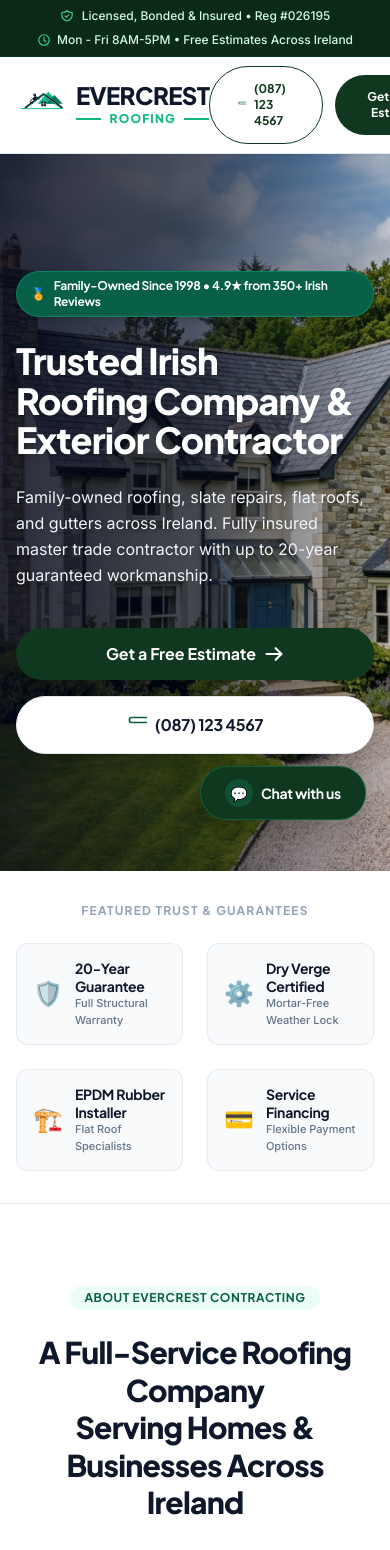
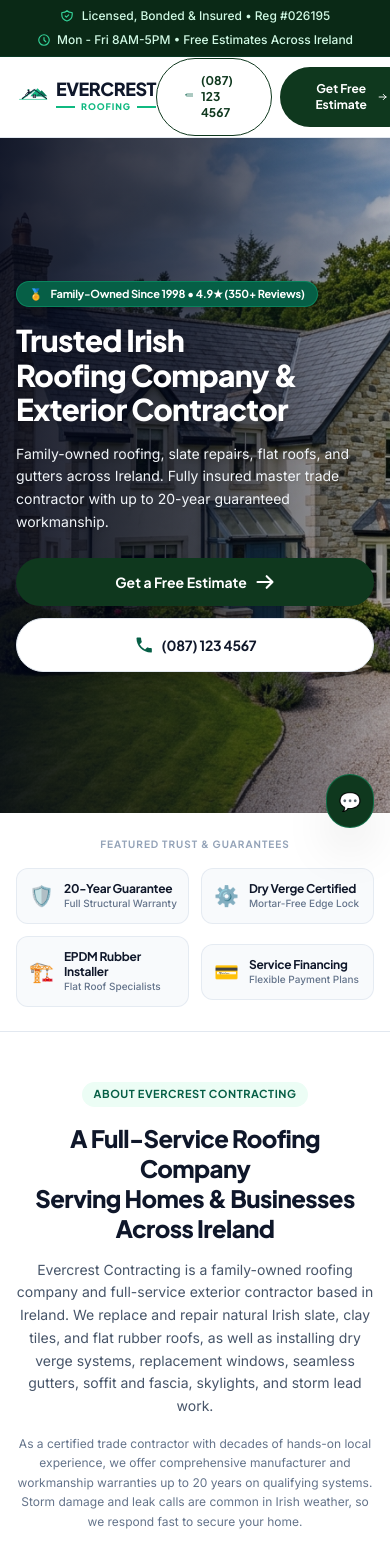
Before and after one commit to akhtarsahid7595-create/DomBathroomsLTD, a React (Vite) app: page / in a window 390 px wide. Shown: the top 1550 px of the page. Built offline with nearby package versions, Linux system fonts and the light colour scheme.

Commit message:
Fix floating chat button text overlap and phone icon on mobile viewports

```diff
--- a/src/components/ChatFloatingWidget.jsx
+++ b/src/components/ChatFloatingWidget.jsx
@@ -4,13 +4,11 @@ export default function ChatFloatingWidget({ onOpenQuote }) {
   return (
     <button
       onClick={onOpenQuote}
-      className="chat-widget-btn group shadow-2xl border border-emerald-500/30"
+      className="fixed bottom-4 right-4 z-50 bg-[#0F381E] text-white font-bold font-heading p-3 sm:px-5 sm:py-3 rounded-full shadow-2xl border border-emerald-500/40 hover:bg-[#15522B] transition-all flex items-center gap-2 group"
       aria-label="Chat with us"
     >
-      <div className="w-7 h-7 rounded-full bg-emerald-500/20 flex items-center justify-center text-emerald-300 font-bold text-sm">
-        💬
-      </div>
-      <span className="text-sm font-bold font-heading">Chat with us</span>
+      <span className="text-lg">💬</span>
+      <span className="hidden sm:inline text-sm">Chat with us</span>
     </button>
   );
 }
--- a/src/components/EvercrestLogo.jsx
+++ b/src/components/EvercrestLogo.jsx
@@ -1,16 +1,18 @@
 import React from 'react';
 
-export default function EvercrestLogo({ variant = 'light', className = '' }) {
+export default function EvercrestLogo({ variant = 'light', size = 'normal', className = '' }) {
   const isDark = variant === 'dark';
   const mainTextColor = isDark ? '#FFFFFF' : '#0F172A';
   const rooferColor = isDark ? '#FFFFFF' : '#0F172A';
   const greenColor = '#10B981';
 
+  const isSmall = size === 'small';
+
   return (
-    <div className={`flex items-center gap-3 ${className}`}>
-      {/* Recreated Vector SVG Logo Emblem from Flyer */}
+    <div className={`flex items-center gap-2 sm:gap-3 ${className}`}>
+      {/* Recreated Vector SVG Logo Emblem */}
       <svg
-        className="w-12 h-12 shrink-0 overflow-visible"
+        className={`${isSmall ? 'w-8 h-8 sm:w-10 sm:h-10' : 'w-10 h-10 sm:w-12 sm:h-12'} shrink-0 overflow-visible`}
         viewBox="0 0 200 160"
         fill="none"
         xmlns="http://www.w3.org/2000/svg"
@@ -36,16 +38,11 @@ export default function EvercrestLogo({ variant = 'light', className = '' }) {
         <line x1="105" y1="75" x2="125" y2="75" stroke={isDark ? "#0B0F17" : "#FFFFFF"} strokeWidth="2" />
 
         {/* Silhouetted Roofer Working on Left Slope */}
-        {/* Head with hard hat */}
         <circle cx="78" cy="38" r="6" fill={rooferColor} />
         <path d="M72 36C72 33 84 33 84 36Z" fill={greenColor} />
-        {/* Body bending over roof */}
         <path d="M68 55L78 42L90 48L78 62Z" fill={rooferColor} />
-        {/* Arm holding hammer */}
         <path d="M86 46L98 52L94 56" stroke={rooferColor} strokeWidth="3" strokeLinecap="round" />
-        {/* Hammer hitting roof */}
         <rect x="94" y="52" width="6" height="4" fill={greenColor} />
-        {/* Legs kneeling */}
         <path d="M68 55L58 68L70 72" stroke={rooferColor} strokeWidth="4" strokeLinecap="round" />
 
         {/* Ground / Roof Base Line */}
@@ -54,12 +51,12 @@ export default function EvercrestLogo({ variant = 'light', className = '' }) {
 
       {/* Brand Typography */}
       <div className="flex flex-col">
-        <span className="text-2xl font-black tracking-tight uppercase font-heading leading-none" style={{ color: mainTextColor }}>
+        <span className={`${isSmall ? 'text-lg sm:text-xl' : 'text-xl sm:text-2xl'} font-black tracking-tight uppercase font-heading leading-none`} style={{ color: mainTextColor }}>
           EVERCREST
         </span>
-        <div className="flex items-center gap-2 mt-1">
+        <div className="flex items-center gap-1.5 mt-0.5 sm:mt-1">
           <div className="h-[2px] flex-grow bg-emerald-500"></div>
-          <span className="text-xs font-black tracking-widest text-emerald-500 uppercase font-heading">
+          <span className={`${isSmall ? 'text-[9px] sm:text-xs' : 'text-[10px] sm:text-xs'} font-black tracking-widest text-emerald-500 uppercase font-heading`}>
             ROOFING
           </span>
           <div className="h-[2px] flex-grow bg-emerald-500"></div>
--- a/src/components/Header.jsx
+++ b/src/components/Header.jsx
@@ -7,11 +7,11 @@ export default function Header({ onOpenQuote }) {
   return (
     <header className="sticky top-0 w-full bg-white border-b border-slate-200 z-50 shadow-sm">
       <div className="max-w-7xl mx-auto px-4 sm:px-6 lg:px-8">
-        <div className="flex justify-between items-center h-24">
+        <div className="flex justify-between items-center h-20 sm:h-24">
 
-          {/* Recreated Logo from Flyer */}
-          <a href="#" className="flex items-center group">
-            <EvercrestLogo variant="light" />
+          {/* Logo with compact sizing on small mobile viewports */}
+          <a href="#" className="flex items-center group shrink-0">
+            <EvercrestLogo variant="light" size="small" />
           </a>
 
           {/* Desktop Navigation Links */}
@@ -35,10 +35,10 @@ export default function Header({ onOpenQuote }) {
           </nav>
 
           {/* Action CTAs */}
-          <div className="flex items-center gap-3">
+          <div className="flex items-center gap-2 sm:gap-3">
             <a
               href="tel:0871234567"
-              className="ic-btn-phone text-xs sm:text-sm py-2.5 px-4 sm:px-5 hidden sm:inline-flex"
+              className="ic-btn-phone text-xs sm:text-sm py-2.5 px-3.5 sm:px-5 hidden sm:inline-flex min-h-[44px] items-center"
             >
               <svg className="w-4 h-4 text-emerald-800" fill="none" stroke="currentColor" viewBox="0 0 24 24">
                 <path strokeLinecap="round" strokeLinejoin="round" strokeWidth="2" d="M3 5a2 2 0 012-2h32a2 2 0 012 2v2a2 2 0 01-2 2H5a2 2 0 01-2-2V5z" />
@@ -48,19 +48,19 @@ export default function Header({ onOpenQuote }) {
 
             <button
               onClick={onOpenQuote}
-              className="ic-btn-primary text-xs sm:text-sm py-2.5 px-5 sm:px-6"
+              className="ic-btn-primary text-xs sm:text-sm py-2.5 px-3.5 sm:px-6 hidden xs:inline-flex min-h-[44px] items-center"
             >
-              <span>Get a Free Estimate</span>
+              <span>Get Free Estimate</span>
               <svg className="w-4 h-4" fill="none" stroke="currentColor" viewBox="0 0 24 24">
                 <path strokeLinecap="round" strokeLinejoin="round" strokeWidth="2.5" d="M14 5l7 7m0 0l-7 7m7-7H3" />
               </svg>
             </button>
 
-            {/* Mobile Toggle */}
+            {/* Mobile Hamburger Toggle */}
             <button
               onClick={() => setMobileMenuOpen(!mobileMenuOpen)}
-              className="lg:hidden p-2 rounded-lg bg-slate-100 text-slate-700 hover:text-emerald-800 transition-colors"
-              aria-label="Toggle Menu"
+              className="lg:hidden p-2.5 rounded-xl bg-slate-100 text-slate-800 hover:text-emerald-800 transition-colors min-w-[44px] min-h-[44px] flex items-center justify-center border border-slate-200"
+              aria-label="Toggle Navigation Menu"
             >
               <svg className="w-6 h-6" fill="none" stroke="currentColor" viewBox="0 0 24 24">
                 {mobileMenuOpen ? (
@@ -75,28 +75,46 @@ export default function Header({ onOpenQuote }) {
         </div>
       </div>
 
-      {/* Mobile Menu */}
+      {/* Enhanced Mobile Drawer Navigation */}
       {mobileMenuOpen && (
-        <div className="lg:hidden bg-white border-b border-slate-200 px-6 py-6 space-y-4">
-          <nav className="flex flex-col space-y-3 font-semibold text-slate-700 text-sm">
-            <a href="#services" onClick={() => setMobileMenuOpen(false)} className="py-2 border-b border-slate-100">Services</a>
-            <a href="#areas" onClick={() => setMobileMenuOpen(false)} className="py-2 border-b border-slate-100">Areas We Serve</a>
-            <a href="#about" onClick={() => setMobileMenuOpen(false)} className="py-2 border-b border-slate-100">About</a>
-            <a href="#portfolio" onClick={() => setMobileMenuOpen(false)} className="py-2 border-b border-slate-100">Portfolio</a>
-            <a href="#reviews" onClick={() => setMobileMenuOpen(false)} className="py-2 border-b border-slate-100">Reviews</a>
-            <a href="#contact" onClick={() => setMobileMenuOpen(false)} className="py-2 border-b border-slate-100">Contact</a>
+        <div className="lg:hidden bg-white border-b border-slate-200 px-6 py-6 space-y-4 shadow-2xl">
+          <nav className="flex flex-col space-y-3 font-semibold text-slate-800 text-base">
+            <a href="#services" onClick={() => setMobileMenuOpen(false)} className="py-2.5 border-b border-slate-100 flex items-center justify-between">
+              <span>Services</span>
+              <span className="text-slate-400">→</span>
+            </a>
+            <a href="#areas" onClick={() => setMobileMenuOpen(false)} className="py-2.5 border-b border-slate-100 flex items-center justify-between">
+              <span>Areas We Serve</span>
+              <span className="text-slate-400">→</span>
+            </a>
+            <a href="#about" onClick={() => setMobileMenuOpen(false)} className="py-2.5 border-b border-slate-100 flex items-center justify-between">
+              <span>About Us</span>
+              <span className="text-slate-400">→</span>
+            </a>
+            <a href="#portfolio" onClick={() => setMobileMenuOpen(false)} className="py-2.5 border-b border-slate-100 flex items-center justify-between">
+              <span>Portfolio & Gallery</span>
+              <span className="text-slate-400">→</span>
+            </a>
+            <a href="#reviews" onClick={() => setMobileMenuOpen(false)} className="py-2.5 border-b border-slate-100 flex items-center justify-between">
+              <span>Client Reviews</span>
+              <span className="text-slate-400">→</span>
+            </a>
+            <a href="#contact" onClick={() => setMobileMenuOpen(false)} className="py-2.5 border-b border-slate-100 flex items-center justify-between">
+              <span>Contact Us</span>
+              <span className="text-slate-400">→</span>
+            </a>
           </nav>
 
           <div className="pt-2 flex flex-col gap-3">
-            <a href="tel:0871234567" className="ic-btn-phone w-full text-center text-sm py-3">
-              📞 (087) 123 4567
+            <a href="tel:0871234567" className="ic-btn-phone w-full text-center text-sm py-3.5 font-bold min-h-[48px] flex items-center justify-center">
+              📞 Call Direct: (087) 123 4567
             </a>
             <button
               onClick={() => {
                 setMobileMenuOpen(false);
                 onOpenQuote();
               }}
-              className="ic-btn-primary w-full text-center text-sm py-3"
+              className="ic-btn-primary w-full text-center text-sm py-3.5 font-bold min-h-[48px]"
             >
               Get a Free Estimate →
             </button>
--- a/src/components/Hero.jsx
+++ b/src/components/Hero.jsx
@@ -2,45 +2,45 @@ import React from 'react';
 
 export default function Hero({ onOpenQuote }) {
   return (
-    <section className="relative min-h-[85vh] flex items-center bg-slate-900 overflow-hidden py-16 lg:py-24">
+    <section className="relative min-h-[80vh] sm:min-h-[85vh] flex items-center bg-slate-900 overflow-hidden py-12 sm:py-16 lg:py-24">
       {/* Background Image: AI-generated authentic luxury traditional Irish house with natural slate roof */}
       <div className="absolute inset-0 z-0">
         <img
           src="/images/hero_roof_banner.jpg"
-          alt="Evercrest Contracting Irish Residential Roof"
+          alt="Evercrest Contracting Residential Roof"
           className="w-full h-full object-cover object-center"
         />
         {/* Soft subtle left gradient overlay for crisp white typography readability while keeping house bright */}
-        <div className="absolute inset-0 bg-gradient-to-r from-slate-950/85 via-slate-950/65 to-slate-950/20" />
+        <div className="absolute inset-0 bg-gradient-to-r from-slate-950/90 via-slate-950/70 to-slate-950/30" />
       </div>
 
       <div className="relative z-10 max-w-7xl mx-auto px-4 sm:px-6 lg:px-8 w-full">
-        <div className="max-w-2xl space-y-6 text-left">
+        <div className="max-w-2xl space-y-4 sm:space-y-6 text-left">
 
           {/* Top Rating Pill Badge */}
-          <div className="inline-flex items-center gap-2 px-3.5 py-1.5 rounded-full bg-emerald-800 text-white border border-emerald-500/40 text-xs font-bold font-heading shadow-md">
+          <div className="inline-flex items-center gap-2 px-3 py-1 sm:px-3.5 sm:py-1.5 rounded-full bg-emerald-800 text-white border border-emerald-500/40 text-[11px] sm:text-xs font-bold font-heading shadow-md max-w-full">
             <span>🏅</span>
-            <span>Family-Owned Since 1998 • 4.9★ from 350+ Irish Reviews</span>
+            <span className="truncate">Family-Owned Since 1998 • 4.9★ (350+ Reviews)</span>
           </div>
 
-          {/* H1 Headline */}
-          <h1 className="text-4xl sm:text-6xl lg:text-7xl font-extrabold text-white tracking-tight leading-[1.1] font-heading drop-shadow-md">
+          {/* H1 Headline - Mobile Scaled */}
+          <h1 className="text-3xl sm:text-5xl lg:text-7xl font-extrabold text-white tracking-tight leading-[1.15] font-heading drop-shadow-md">
             Trusted Irish <br />
             Roofing Company & <br />
             Exterior Contractor
           </h1>
 
           {/* Subtitle */}
-          <p className="text-slate-100 text-base sm:text-lg font-normal leading-relaxed max-w-xl drop-shadow">
+          <p className="text-slate-100 text-sm sm:text-lg font-normal leading-relaxed max-w-xl drop-shadow">
             Family-owned roofing, slate repairs, flat roofs, and gutters across Ireland.
             Fully insured master trade contractor with up to 20-year guaranteed workmanship.
           </p>
 
-          {/* Double CTA Buttons */}
-          <div className="flex flex-col sm:flex-row items-stretch sm:items-center gap-4 pt-4">
+          {/* Double CTA Buttons - Full Width Stacked on Mobile */}
+          <div className="flex flex-col sm:flex-row items-stretch sm:items-center gap-3 sm:gap-4 pt-2 sm:pt-4 w-full">
             <button
               onClick={onOpenQuote}
-              className="ic-btn-primary py-4 px-8 text-base shadow-xl"
+              className="ic-btn-primary py-4 px-6 sm:px-8 text-sm sm:text-base shadow-xl w-full sm:w-auto min-h-[48px] justify-center"
             >
               <span>Get a Free Estimate</span>
               <svg className="w-5 h-5" fill="none" stroke="currentColor" viewBox="0 0 24 24">
@@ -50,10 +50,11 @@ export default function Hero({ onOpenQuote }) {
 
             <a
               href="tel:0871234567"
-              className="px-6 py-4 rounded-full bg-white text-slate-900 font-bold font-heading text-base hover:bg-slate-100 transition-all flex items-center justify-center gap-2 shadow-lg border border-slate-200"
+              className="px-6 py-4 rounded-full bg-white text-slate-900 font-bold font-heading text-sm sm:text-base hover:bg-slate-100 transition-all flex items-center justify-center gap-2 shadow-lg border border-slate-200 w-full sm:w-auto min-h-[48px]"
             >
-              <svg className="w-5 h-5 text-emerald-800" fill="none" stroke="currentColor" viewBox="0 0 24 24">
-                <path strokeLinecap="round" strokeLinejoin="round" strokeWidth="2" d="M3 5a2 2 0 012-2h32a2 2 0 012 2v2a2 2 0 01-2 2H5a2 2 0 01-2-2V5z" />
+              {/* Bulletproof Phone SVG Icon */}
+              <svg className="w-5 h-5 text-emerald-800 shrink-0" fill="currentColor" viewBox="0 0 24 24">
+                <path d="M6.62 10.79a15.053 15.053 0 006.59 6.59l2.2-2.2a1 1 0 011.11-.27c1.21.49 2.53.76 3.88.76a1 1 0 011 1V20a1 1 0 01-1 1C10.52 21 3 13.48 3 4a1 1 0 011-1h3.5a1 1 0 011 1c0 1.35.27 2.67.76 3.88a1 1 0 01-.27 1.11l-2.37 2.4z" />
               </svg>
               <span>(087) 123 4567</span>
             </a>
--- a/src/components/TrustBadgesBar.jsx
+++ b/src/components/TrustBadgesBar.jsx
@@ -9,7 +9,7 @@ export default function TrustBadgesBar() {
     },
     {
       title: "Dry Verge Certified",
-      subtitle: "Mortar-Free Weather Lock",
+      subtitle: "Mortar-Free Edge Lock",
       icon: "⚙️"
     },
     {
@@ -19,25 +19,25 @@ export default function TrustBadgesBar() {
     },
     {
       title: "Service Financing",
-      subtitle: "Flexible Payment Options",
+      subtitle: "Flexible Payment Plans",
       icon: "💳"
     }
   ];
 
   return (
-    <section className="bg-white py-8 border-b border-slate-200">
+    <section className="bg-white py-6 sm:py-8 border-b border-slate-200">
       <div className="max-w-7xl mx-auto px-4 sm:px-6 lg:px-8">
-        <p className="text-center text-xs font-bold text-slate-400 uppercase tracking-widest font-heading mb-6">
+        <p className="text-center text-[10px] sm:text-xs font-bold text-slate-400 uppercase tracking-widest font-heading mb-4 sm:mb-6">
           FEATURED TRUST & GUARANTEES
         </p>
 
-        <div className="grid grid-cols-2 md:grid-cols-4 gap-6 items-center">
+        <div className="grid grid-cols-2 md:grid-cols-4 gap-3 sm:gap-6 items-center">
           {badges.map((b, idx) => (
-            <div key={idx} className="flex items-center justify-center gap-3 p-4 rounded-xl bg-slate-50 border border-slate-200/80 hover:border-emerald-700/40 transition-colors">
-              <span className="text-2xl">{b.icon}</span>
+            <div key={idx} className="flex items-center justify-start sm:justify-center gap-2.5 sm:gap-3 p-3 sm:p-4 rounded-xl bg-slate-50 border border-slate-200/80 hover:border-emerald-700/40 transition-colors">
+              <span className="text-xl sm:text-2xl shrink-0">{b.icon}</span>
               <div className="text-left">
-                <span className="text-sm font-bold text-slate-900 font-heading block leading-tight">{b.title}</span>
-                <span className="text-[11px] text-slate-500 font-medium block">{b.subtitle}</span>
+                <span className="text-xs sm:text-sm font-bold text-slate-900 font-heading block leading-tight">{b.title}</span>
+                <span className="text-[10px] sm:text-[11px] text-slate-500 font-medium block truncate">{b.subtitle}</span>
               </div>
             </div>
           ))}
--- a/src/components/WhoWeAre.jsx
+++ b/src/components/WhoWeAre.jsx
@@ -2,30 +2,30 @@ import React from 'react';
 
 export default function WhoWeAre({ onOpenQuote }) {
   return (
-    <section id="about" className="py-20 bg-white border-b border-slate-200">
-      <div className="max-w-4xl mx-auto px-4 sm:px-6 lg:px-8 text-center space-y-6">
+    <section id="about" className="py-12 sm:py-20 bg-white border-b border-slate-200">
+      <div className="max-w-4xl mx-auto px-4 sm:px-6 lg:px-8 text-center space-y-4 sm:space-y-6">
 
-        <div className="inline-flex items-center gap-2 px-3.5 py-1 rounded-full bg-emerald-50 text-emerald-800 text-xs font-bold uppercase tracking-wider font-heading">
+        <div className="inline-flex items-center gap-2 px-3 py-1 rounded-full bg-emerald-50 text-emerald-800 text-[11px] sm:text-xs font-bold uppercase tracking-wider font-heading">
           <span>ABOUT EVERCREST CONTRACTING</span>
         </div>
 
-        <h2 className="text-3xl sm:text-5xl font-extrabold text-slate-900 font-heading tracking-tight leading-tight">
+        <h2 className="text-2xl sm:text-4xl lg:text-5xl font-extrabold text-slate-900 font-heading tracking-tight leading-tight">
           A Full-Service Roofing Company <br />
           Serving Homes & Businesses Across Ireland
         </h2>
 
-        <p className="text-slate-600 text-base sm:text-lg leading-relaxed font-normal">
+        <p className="text-slate-600 text-sm sm:text-lg leading-relaxed font-normal">
           Evercrest Contracting is a family-owned roofing company and full-service exterior contractor based in Ireland.
           We replace and repair natural Irish slate, clay tiles, and flat rubber roofs, as well as installing dry verge systems,
           replacement windows, seamless gutters, soffit and fascia, skylights, and storm lead work.
         </p>
 
-        <p className="text-slate-500 text-sm leading-relaxed">
+        <p className="text-slate-500 text-xs sm:text-sm leading-relaxed">
           As a certified trade contractor with decades of hands-on local experience, we offer comprehensive manufacturer and workmanship warranties up to 20 years on qualifying systems. Storm damage and leak calls are common in Irish weather, so we respond fast to secure your home.
         </p>
 
-        <div className="pt-4 flex justify-center gap-4">
-          <button onClick={onOpenQuote} className="ic-btn-primary text-sm py-3.5 px-8">
+        <div className="pt-2 sm:pt-4 flex justify-center">
+          <button onClick={onOpenQuote} className="ic-btn-primary text-xs sm:text-sm py-3 px-6 sm:py-3.5 sm:px-8">
             Get a Free Estimate →
           </button>
         </div>
```
Also changed, not shown: src/components/BookingModal.jsx (+15 -13 lines).
